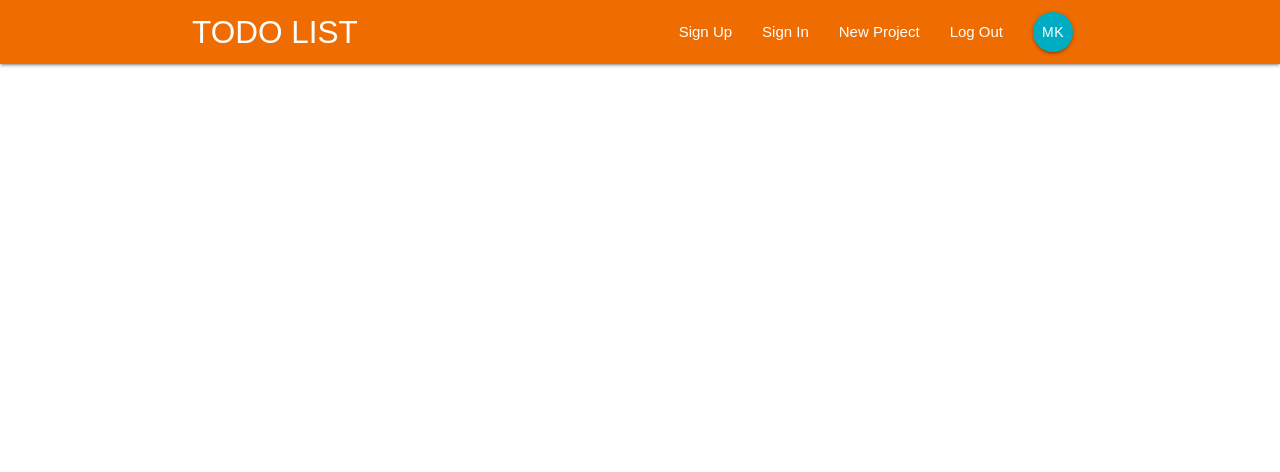
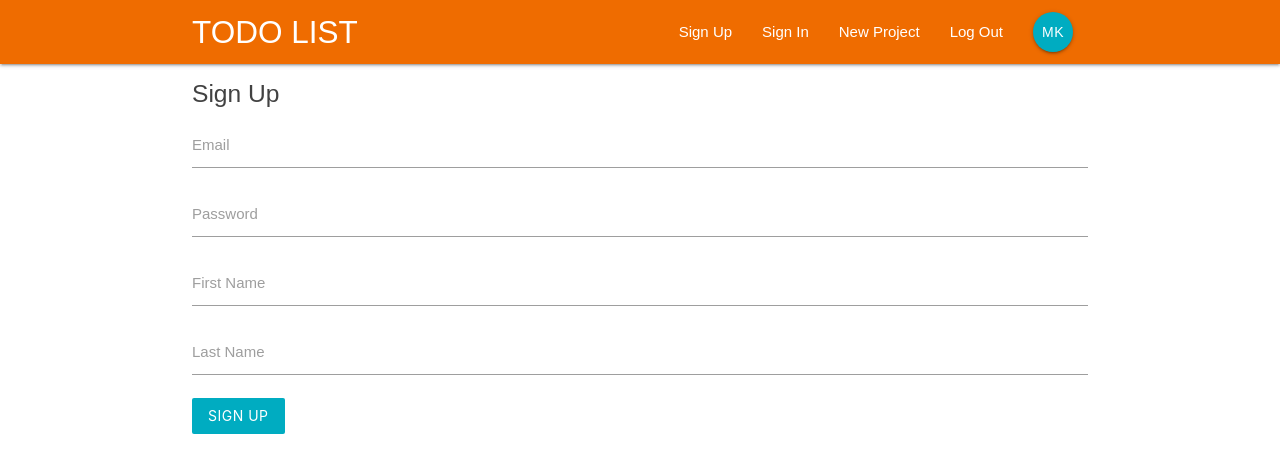
Before and after one commit to koczanm/todo-list, a React (Create React App) app: page /signup in a window 1280 px wide. Shown: the top 472 px of the page. Built offline with nearby package versions, Linux system fonts and the light colour scheme.

Commit message:
Add auth

```diff
--- a/src/App.js
+++ b/src/App.js
@@ -4,6 +4,8 @@
 import Navbar from "./components/layout/Navbar";
 import Dashboard from "./components/dashboard/Dashboard";
 import TodoDetails from "./components/todos/TodoDetails";
+import SignIn from "./components/auth/SignIn";
+import SignUp from "./components/auth/SignUp";
 
 class App extends Component {
   render() {
@@ -14,6 +16,8 @@
           <Switch>
             <Route exact path="/" component={Dashboard} />
             <Route path="/todo/:id" component={TodoDetails} />
+            <Route path="/signin" component={SignIn} />
+            <Route path="/signup" component={SignUp} />
           </Switch>
         </div>
       </BrowserRouter>
--- a/src/components/auth/SignIn.js
+++ b/src/components/auth/SignIn.js
@@ -0,0 +1,42 @@
+import React, { Component } from "react";
+
+class SignIn extends Component {
+  state = {
+    email: "",
+    password: ""
+  };
+
+  handleChange = e => {
+    this.setState({
+      [e.target.id]: e.target.value
+    });
+  };
+
+  handleSubmit = e => {
+    e.preventDefault();
+    console.log(this.state);
+  };
+
+  render() {
+    return (
+      <div className="container">
+        <form onSubmit={this.handleSubmit} className="white">
+          <h5 className="grey-text text-darken-3">Sign In</h5>
+          <div className="input-field">
+            <label htmlFor="email">Email</label>
+            <input type="email" id="email" onChange={this.handleChange} />
+          </div>
+          <div className="input-field">
+            <label htmlFor="password">Password</label>
+            <input type="password" id="password" onChange={this.handleChange} />
+          </div>
+          <div className="input-field">
+            <button className="btn cyan darken-1 z-depth-0">Sign In</button>
+          </div>
+        </form>
+      </div>
+    );
+  }
+}
+
+export default SignIn;
--- a/src/components/auth/SignUp.js
+++ b/src/components/auth/SignUp.js
@@ -0,0 +1,52 @@
+import React, { Component } from "react";
+
+class SignUp extends Component {
+  state = {
+    email: "",
+    password: "",
+    firstName: "",
+    lastName: ""
+  };
+
+  handleChange = e => {
+    this.setState({
+      [e.target.id]: e.target.value
+    });
+  };
+
+  handleSubmit = e => {
+    e.preventDefault();
+    console.log(this.state);
+  };
+
+  render() {
+    return (
+      <div className="container">
+        <form onSubmit={this.handleSubmit} className="white">
+          <h5 className="grey-text text-darken-3">Sign Up</h5>
+          <div className="input-field">
+            <label htmlFor="email">Email</label>
+            <input type="email" id="email" onChange={this.handleChange} />
+          </div>
+          <div className="input-field">
+            <label htmlFor="password">Password</label>
+            <input type="password" id="password" onChange={this.handleChange} />
+          </div>
+          <div className="input-field">
+            <label htmlFor="firstName">First Name</label>
+            <input type="text" id="firstName" onChange={this.handleChange} />
+          </div>
+          <div className="input-field">
+            <label htmlFor="lastName">Last Name</label>
+            <input type="text" id="lastName" onChange={this.handleChange} />
+          </div>
+          <div className="input-field">
+            <button className="btn cyan darken-1 z-depth-0">Sign Up</button>
+          </div>
+        </form>
+      </div>
+    );
+  }
+}
+
+export default SignUp;
```
